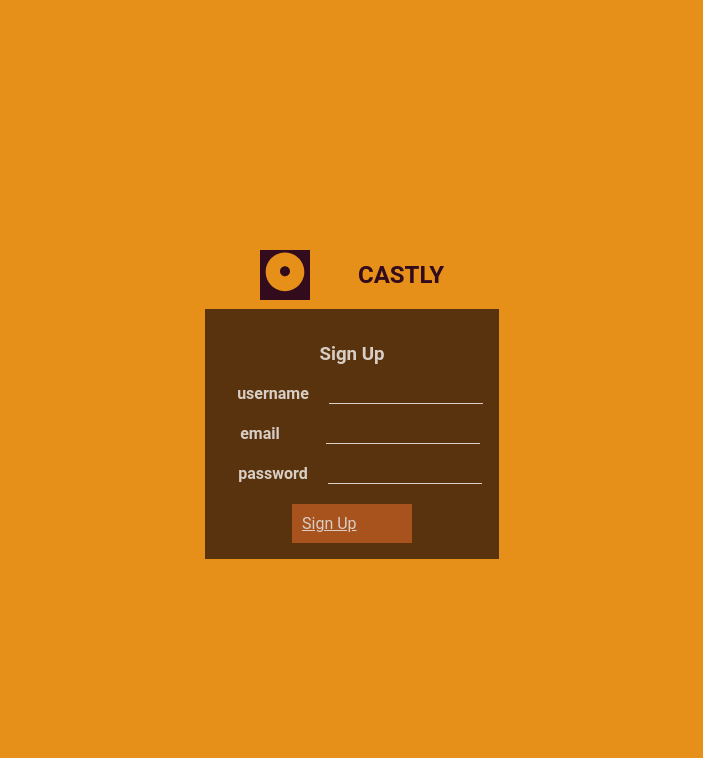
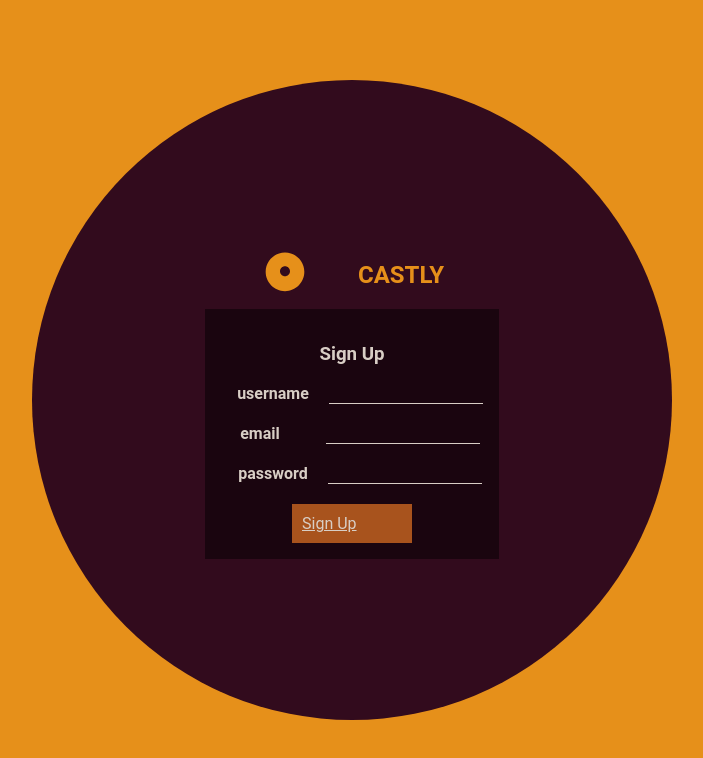
Before and after one commit to makeda-lelozwi/CASTLY-APP, a React (Vite) app: page / in a window 1280 px wide. Shown: the top 758 px of the page, without its empty margins (288-991 px from the left). Built offline with nearby package versions, Linux system fonts and the light colour scheme.

Commit message:
added final styles

```diff
--- a/src/components/SignUp.jsx
+++ b/src/components/SignUp.jsx
@@ -17,7 +17,7 @@ const SignUp = () => {
               fill="#e6901a"
             />
           </svg>
-          <h2>Castly</h2>
+          <h2 style={{ color: "#e6901a" }}>Castly</h2>
         </div>
         <div className="sign-up-form">
           <h3>Sign Up</h3>
@@ -43,6 +43,7 @@ const SignUp = () => {
           </form>
         </div>
       </div>
+      <div className="sign-up-background"></div>
     </div>
   );
 };
--- a/src/pages/explore/AllPodcasts.jsx
+++ b/src/pages/explore/AllPodcasts.jsx
@@ -227,12 +227,14 @@ const AllPodcasts = () => {
   return (
     <div className="explore-page">
       <div className="podcasts-container">
+        <div className="custom-selects">
           <select value={selectedSort} onChange={handleSortChange}>
             <option value="a-z"> A-Z</option>
             <option value="z-a"> Z-A</option>
             <option value="newest"> Newest</option>
             <option value="oldest"> Oldest</option>
           </select>
+        </div>
         <FilterButton
           className="filter-button"
           searchedTitle={searchedTitle}
@@ -240,6 +242,7 @@ const AllPodcasts = () => {
           selectedFilter={selectedGenre}
           setSelectedFilter={setSelectedGenre}
         />
+        <div className="custom-selects">
           <select value={selectedGenre} onChange={handleGenreChange}>
             <option disabled value="all">
               Select Genres
@@ -254,6 +257,7 @@ const AllPodcasts = () => {
             <option value="news">News</option>
             <option value="kids and family">Kids and Family</option>
           </select>
+        </div>
 
         {Podcasts.isLoading ? (
           <LoadingPage />
--- a/src/pages/individual podcast/Podcast.jsx
+++ b/src/pages/individual podcast/Podcast.jsx
@@ -1,7 +1,7 @@
 import { useEffect } from "react";
 import { useState } from "react";
 import { useParams } from "react-router-dom";
-import { NavLink } from "react-router-dom";
+import { NavLink, Link } from "react-router-dom";
 import Episode from "./Episodes";
 import { season, episode } from "../../constants/Constants";
 import LoadingPage from "../Loading";
@@ -71,7 +71,18 @@ const Podcast = () => {
 
   return (
     <div className="podcast-info">
-      <h3 className="podcast-name">{podcast.title}</h3>
+      <div className="top-header">
+        <Link
+          className="back-button"
+          to={`/explore`}
+          style={{ textDecoration: "none" }}
+        >
+          Back To Explore
+        </Link>
+
+        <h3 className="podcast-name">{podcast.title}</h3>
+      </div>
+
       <div className="podcast-desc">
         <div className="indiv-podcast-image-container">
           <img
--- a/src/styles/App.css
+++ b/src/styles/App.css
@@ -41,13 +41,18 @@ body {
   justify-content: center;
   align-items: center;
   margin: 0 auto;
+  z-index: 12;
 }
 
 .sign-up-logo {
   display: flex;
   justify-content: center;
   align-items: center;
+
+  z-index: 12;
 }
+
+
 .sign-up-container h2 {
   margin-left: 3rem;
   text-transform: uppercase;
@@ -62,6 +67,7 @@ body {
 
 h3 {
   text-align: center;
+
 }
 
 form {
@@ -106,6 +112,19 @@ input:focus {
   width: 100px;
 }
 
+.sign-up-background {
+  background-color: var(--search-bar-clr);
+  height: 40em;
+  width: 40rem;
+  border-radius: 50%;
+  position: absolute;
+  top: 50%;
+  left: 50%;
+  transform: translate(-50%, -50%);
+
+  z-index: 11;
+}
+
 /* LAYOUT */
 .layout {
   display: flex;
@@ -145,6 +164,22 @@ input:focus {
   text-decoration: none;
   font-weight: bold;
   font-size: 1.1rem;
+}
+
+/* SELECTS */
+select {
+  background-color: var(--search-bar-clr);
+  border: black solid 1px;
+  height: 2rem;
+  width: 150px;
+  color: var(--main-txt-clr);
+  font-family: var(--main-font);
+  border-radius: 40px;
+  padding: 0.2rem;
+}
+
+select:focus {
+  border: var(--media-player-bg-clr) solid 1px;
 }
 
 /* FILTER BY TITLE */
@@ -193,12 +228,16 @@ input:focus {
 
 .podcast-card {
   padding: 0.5rem;
-  margin: 1rem ;
+  margin: 1rem;
   width: 11rem;
   height: 19rem;
   background-color: var(--pod-image-bg-clr);
   border-radius: 0.5rem;
   filter: drop-shadow(4px 9px 14px #000000);
+}
+
+.podcast-card:hover {
+  filter: drop-shadow(4px 9px 14px var(--media-player-bg-clr));
 }
 
 .podcast-image-container {
@@ -227,7 +266,6 @@ input:focus {
   font-size: 0.6rem;
   text-align: center;
 }
-
 
 /* INDIVIDUAL PODCAST */
 .podcast-info {
@@ -267,11 +305,14 @@ input:focus {
 
 .podcast-desc {
   display: flex;
-  gap: 2rem;
+  gap: 1rem;
+  max-width: 90%;
 }
 
 .details-and-genres {
   padding: 0;
+  filter: drop-shadow(4px 9px 14px rgba(0, 0, 0, 0.719));
+  max-width: 90%;
 }
 
 .podcast-details {
@@ -304,7 +345,6 @@ input:focus {
   position: relative;
   margin: 0.5rem 0;
   gap: 0.5rem;
-
 }
 /* SEASONS */
 .season-container {
@@ -320,6 +360,7 @@ input:focus {
   padding: 0 1rem;
   margin-left: -2.5rem;
   color: var(--podcasts-container-clr);
+  filter: drop-shadow(4px 9px 14px #000000);
 }
 .season-link {
   color: black;
@@ -331,6 +372,21 @@ input:focus {
   height: 45vh;
   overflow: auto;
 }
+.top-header {
+  display: flex;
+  align-items: center;
+  justify-content: space-between;
+  gap: 3rem;
+}
+.back-button {
+  color: var(--main-txt-clr);
+  font-weight: bold;
+}
+
+podcast-name {
+  margin-left: 3rem;
+}
+
 .play-icon-container {
   display: flex;
   justify-content: center;
@@ -362,7 +418,9 @@ input:focus {
   color: var(--main-txt-clr);
   margin: 0.5rem 0;
 }
-
+.episode-card:hover {
+  border: var(--pod-image-bg-clr) solid;
+}
 .episode-details {
   flex-grow: 2;
 }
```
Lines whose indentation alone changed are shown as unchanged.
